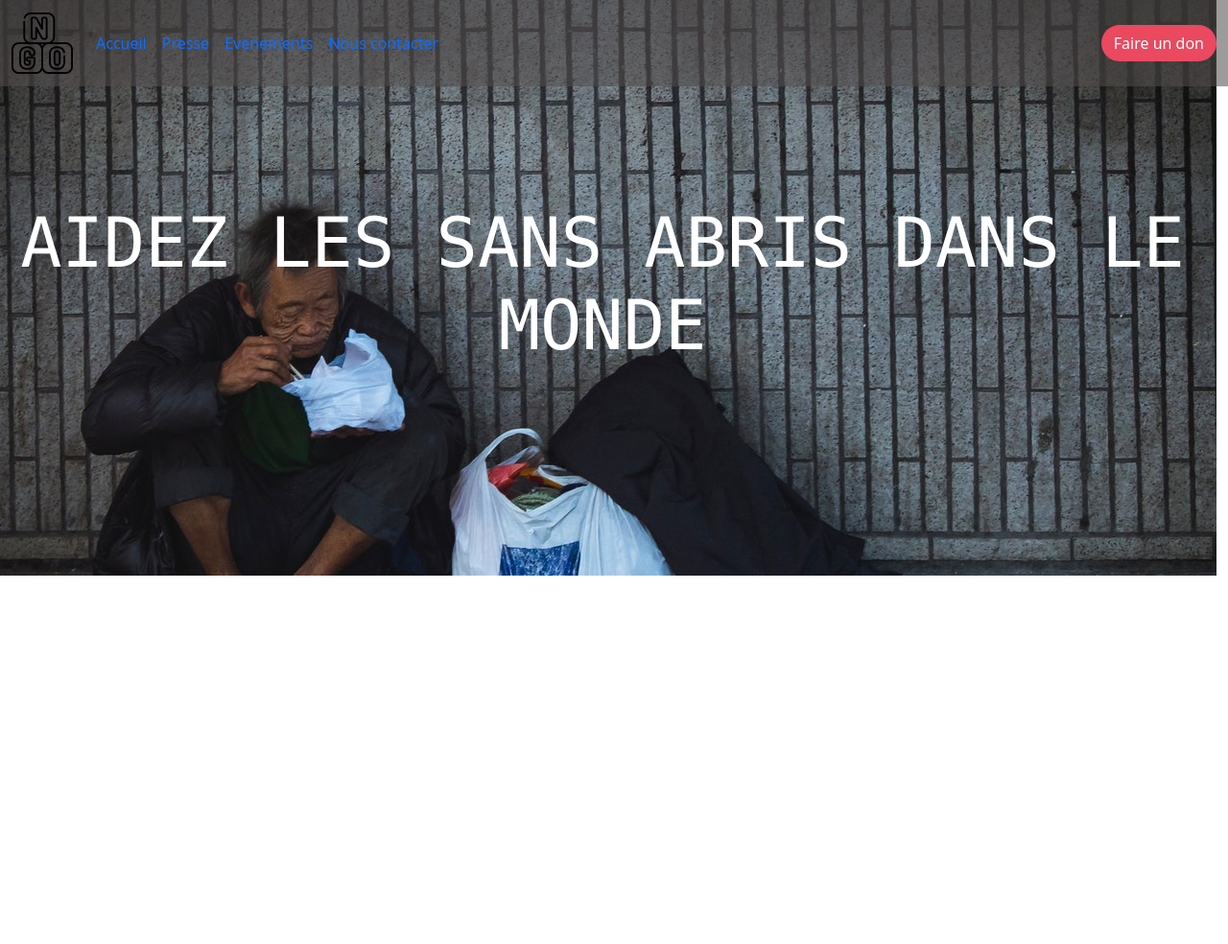
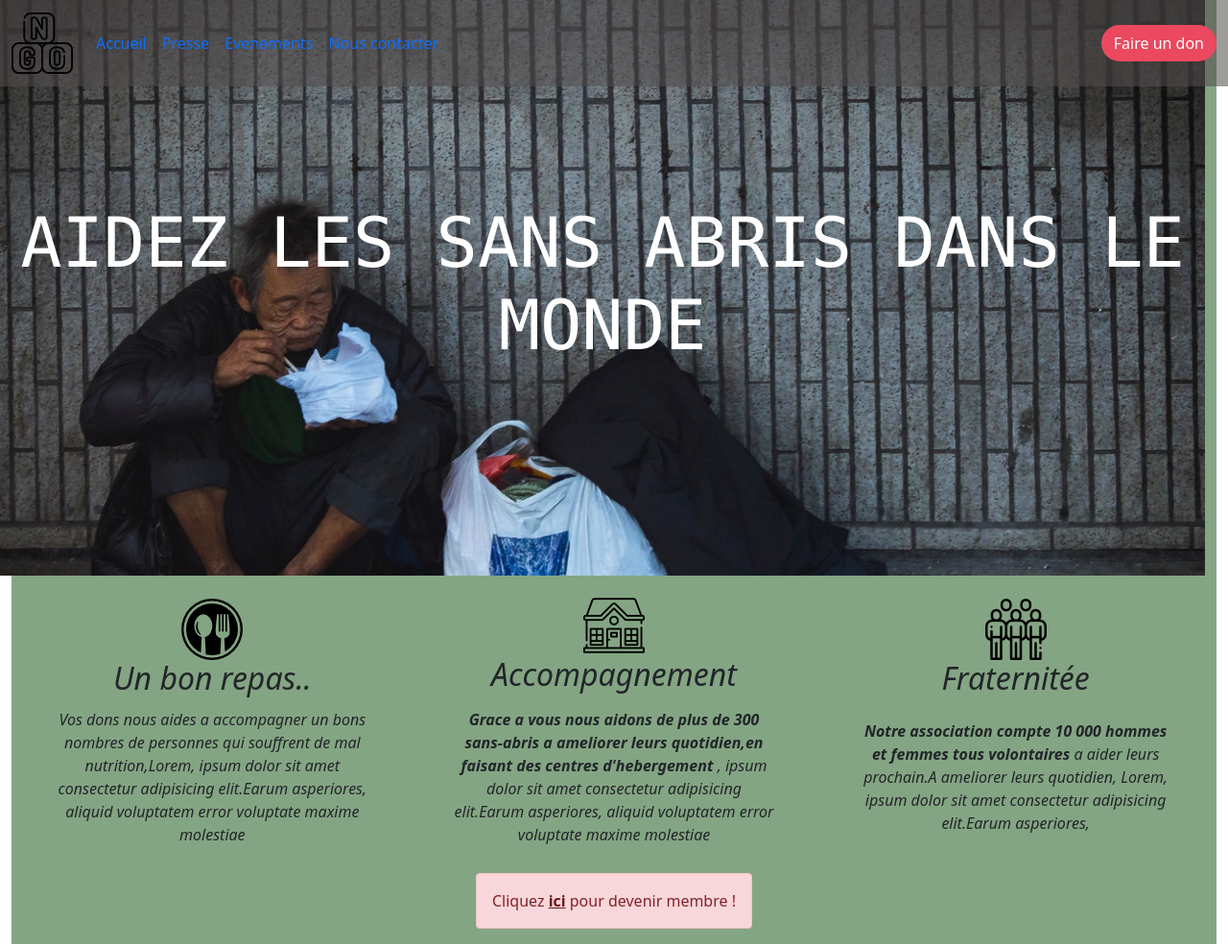
Before and after one commit to FawazMohamed34/ong, a website: page index.html in a window 1280 px wide. Shown: the whole page at 96% size. Before the commit the page ends 800 px from the top, so only its background shows below. Drawn offline with nearby package versions, Linux system fonts and the light colour scheme.

Commit message:
ft/Add 3 card of presentation

```diff
--- a/index.html
+++ b/index.html
@@ -9,8 +9,7 @@
 <link rel="stylesheet" href="node_modules/bootstrap/dist/css/bootstrap.min.css">
 <link rel="stylesheet" href="style.css">
 </head>
-<body class="container-fluid m-0 p-0">
-<body class="container-fluid m-0 p-0 h-100 w-100">
+<body class="container-fluid m-0 h-100 w-100">
   <header class="row w-100 m-0 fixed-top">
     <div class="col">
     <nav class="navbar navbar-expand-lg ">
@@ -33,15 +32,70 @@
        </div>
     </nav>
   </div>
+  </div>
 </header>
 <main>
 
   <!--PARALAX AND H1-->
+  <section class="row w-100 parralax text-center text-white text-uppercase d-flex align-items-center">
+    <div class="col-12">
+    <h1 class="display-2 font-monospace h1-color">Aidez les sans abris dans le monde</h1>
+    </div>
+    </section>
 
-<article class="row w-100 parralax text-center text-white text-uppercase d-flex align-items-center">
-<div class="col-12">
-<h1 class="display-2 font-monospace h1-color">Aidez les sans abris dans le monde</h1>
+    <!--3 articles-->
+
+<section class="">
+  <div class="row w-100 no-gutters  m-0 d-flex justify-content-center align-items-center fst-italic">
+    <div class="col-12 col-lg-4 text-center text-justify bg-transparent">
+        <div class="card p-1 border-0  rounded bg-transparent">
+          <div class="card-body">
+            <img src="image/food.png" alt="logo d'un plateau repas">
+            <h2 class="card-title">Un bon repas..</h2>
+            <p class="card-text p-1">Vos dons nous aides a accompagner un bons nombres de personnes qui souffrent
+                de mal nutrition,Lorem, ipsum dolor sit amet consectetur adipisicing elit.Earum asperiores,
+                aliquid voluptatem error voluptate maxime molestiae
+
+            </p>
+          </div>
+        </div>
+      </div>
+
+      <div class="col-12 col-lg-4  text-center text-justify">
+        <div class="card p-1 border-0 rounded bg-transparent">
+              <div class="card-body">
+                <img src="image/home.png" alt="image d'hebergement">
+                <h2 class="card-title">Accompagnement </h2>
+                <p class="card-text p-2"><strong>Grace a vous nous aidons de plus de 300 sans-abris a ameliorer leurs
+                  quotidien,en faisant des centres d'hebergement </strong>, ipsum dolor sit amet consectetur adipisicing elit.Earum asperiores,
+                  aliquid voluptatem error voluptate maxime molestiae</p>
+              </div>
+            </div>
+          </div>
+
+
+
+          <div class="col-12 col-lg-4 d-flex text-center text-justify">
+            <div class="card rounded border-0 bg-transparent">
+              <div class="card-body">
+                  <img src="image/community64.png" alt="logo d'une communautée">
+                  <h2 class="card-title">Fraternitée</h2>
+                <p class="card-text p-3"><strong>Notre association compte 10 000 hommes et femmes tous volontaires</strong> a aider
+                  leurs prochain.A ameliorer leurs
+                  quotidien, Lorem, ipsum dolor sit amet consectetur adipisicing elit.Earum asperiores,</p>
+              </div>
+            </div>
+          </div>
+
+    </div>
+</section>
+                            <!--FORMULAR DONATION  -->
+<section class="row">
+<div class="col d-flex justify-content-center">
+<div class="alert alert-danger " role="alert" visual-hidden="Cliquez ici pour faire un don">
+Cliquez <a href="#" class="alert-link">ici</a> pour devenir membre !
 </div>
-</article>
+</div>
+</section>
 </body>
 </html>
--- a/style.scss
+++ b/style.scss
@@ -1,4 +1,7 @@
 
+%bg-perso {
+  background :#84a583;
+};
 
 $header :rgba(83, 77, 77, 0.56) ;
 $xs: 0;
@@ -30,8 +33,12 @@ $myred :#EA495F;
 }
   .parralax{
     @include parralax(url(image/manger.jpg));
-    }
+    };
 
-
-
+<<<<<<< HEAD
 >>>>>>> b1f2d01 (ft-Parralax with img in only one size)
+=======
+main{
+  @extend %bg-perso;
+}
+>>>>>>> f1d66c2 (ft/Add 3 card of presentation)
```
Also changed, not shown: image/assi.jpg (deleted), image/barb.jpg (added), image/coucherxss.jpg (added), image/dmoyen.jpg (added), image/grand.jpg (added), image/oripetit.jpg (added), image/petit.jpg (added), image/petit2.jpg (added), style.css, 1 other file.
